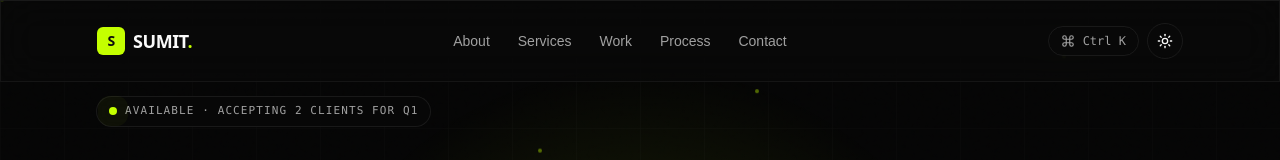
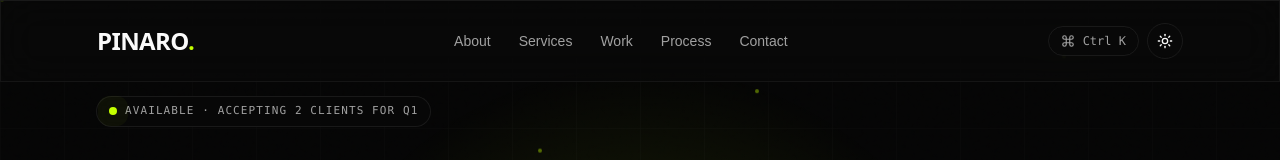
Before and after one commit to pinarohq/pinaro-web, a React (Create React App) app: page / in a window 1280 px wide. Shown: the top 160 px of the page. Built offline with nearby package versions, Linux system fonts and the light colour scheme; the HTML template or start-up script is replaced by a standard one; a web font is replaced by a local one.

Commit message:
removal of logo and bigger the branding

```diff
--- a/src/components/portfolio/Navigation.jsx
+++ b/src/components/portfolio/Navigation.jsx
@@ -76,9 +76,8 @@ export default function Navigation({ onOpenCommand }) {
       <div className="glass relative border-b border-border/60">
         <div className="container-prem flex items-center justify-between h-16 md:h-20">
           <Link to="/" data-testid={PORTFOLIO.navLogo} className="group flex items-center gap-2">
-            <div className="h-7 w-7 rounded-md bg-primary grid place-items-center text-primary-foreground font-display font-black text-sm">S</div>
-            <span className="font-display text-base md:text-lg font-black tracking-tight">
-              SUMIT<span className="text-primary">.</span>
+            <span className="font-display text-lg md:text-2xl font-black tracking-tight">
+              PINARO<span className="text-primary">.</span>
             </span>
           </Link>
 
```
Also changed, not shown: public/logo-dark.svg (added), public/logo-light.svg (added).
